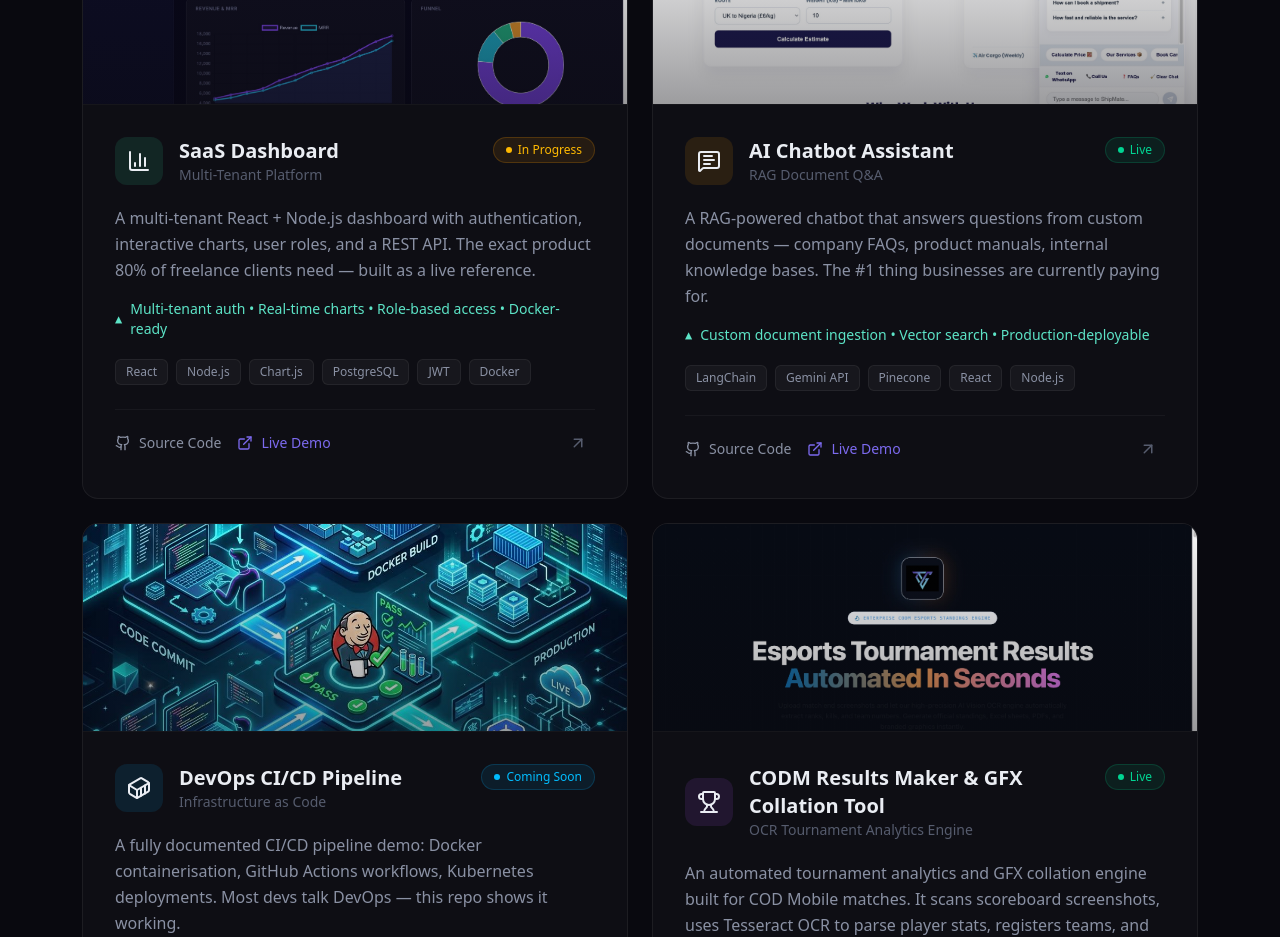
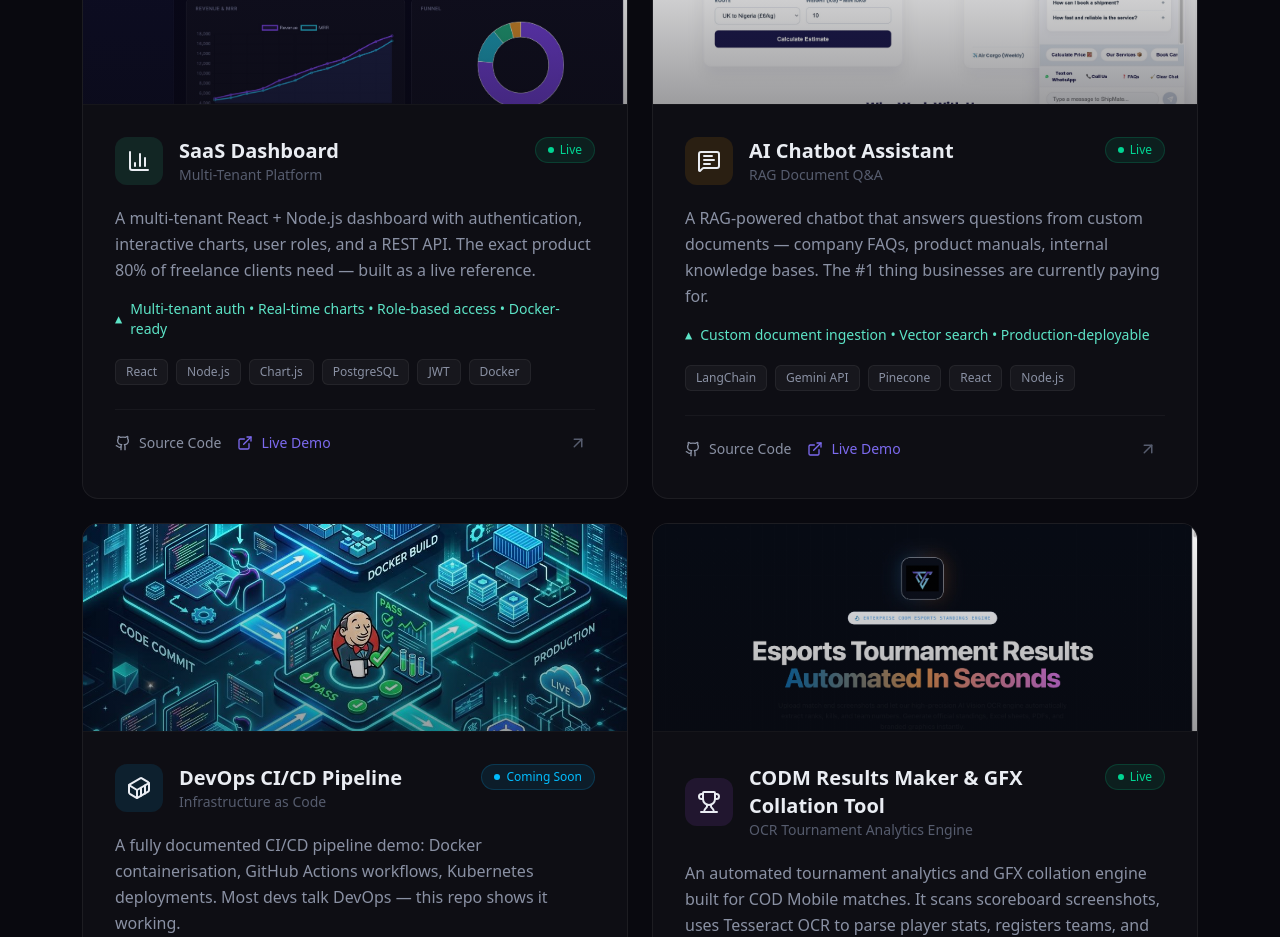
Before and after one commit to Redhathack1/blackhackstech-portfolio, a Next.js app: page / in a window 1280 px wide. Shown: the part 4860-5797 px from the top of the page. Built offline with nearby package versions, Linux system fonts and the light colour scheme.

Commit message:
feat: mark SaaS Dashboard as Live and linked to https://saas.blackhackstech.site

```diff
--- a/app/components/Projects.tsx
+++ b/app/components/Projects.tsx
@@ -92,7 +92,7 @@
     title: "SaaS Dashboard",
     subtitle: "Multi-Tenant Platform",
     category: ["Full Stack"],
-    status: "In Progress",
+    status: "Live",
     description:
       "A multi-tenant React + Node.js dashboard with authentication, interactive charts, user roles, and a REST API. The exact product 80% of freelance clients need — built as a live reference.",
     problem:
```
